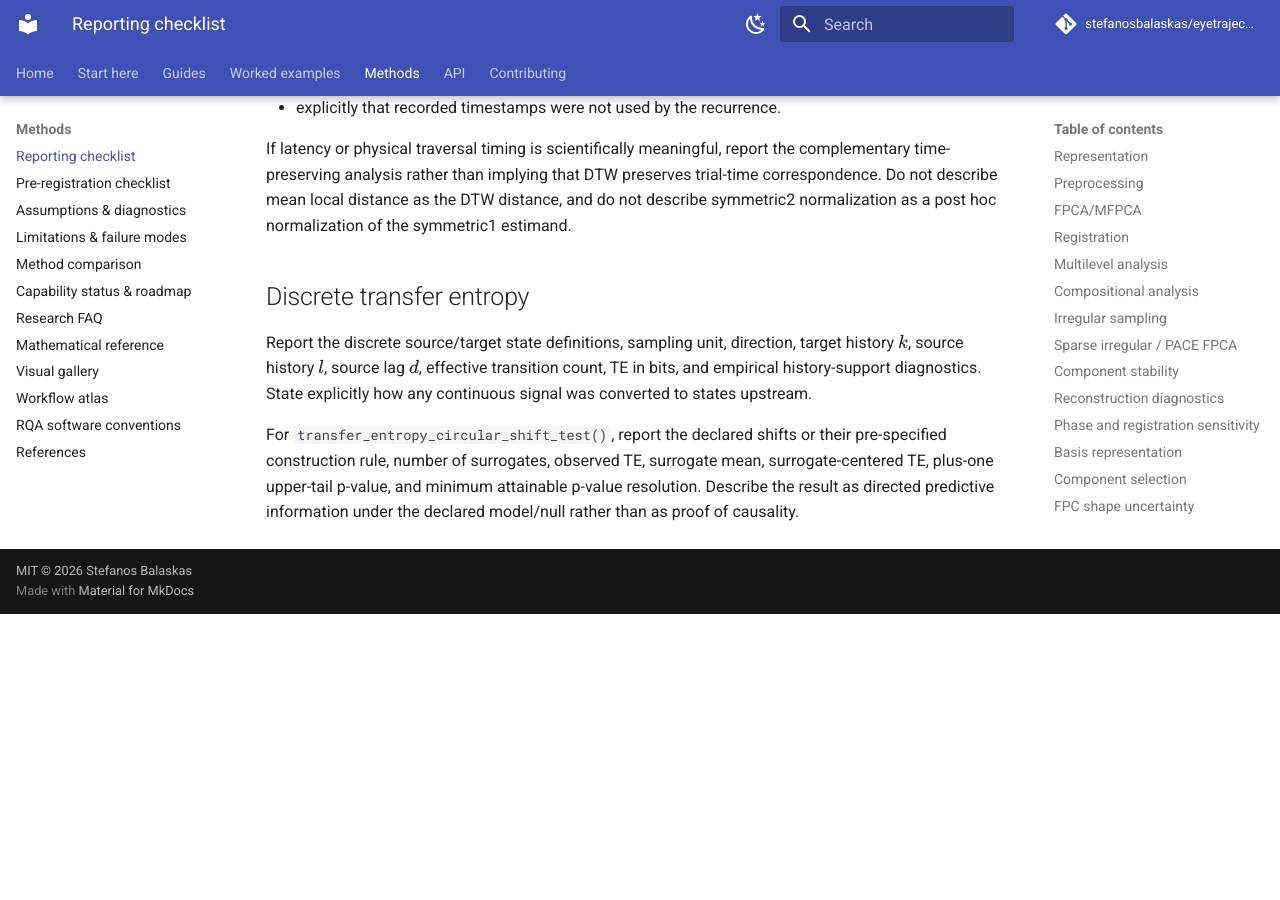
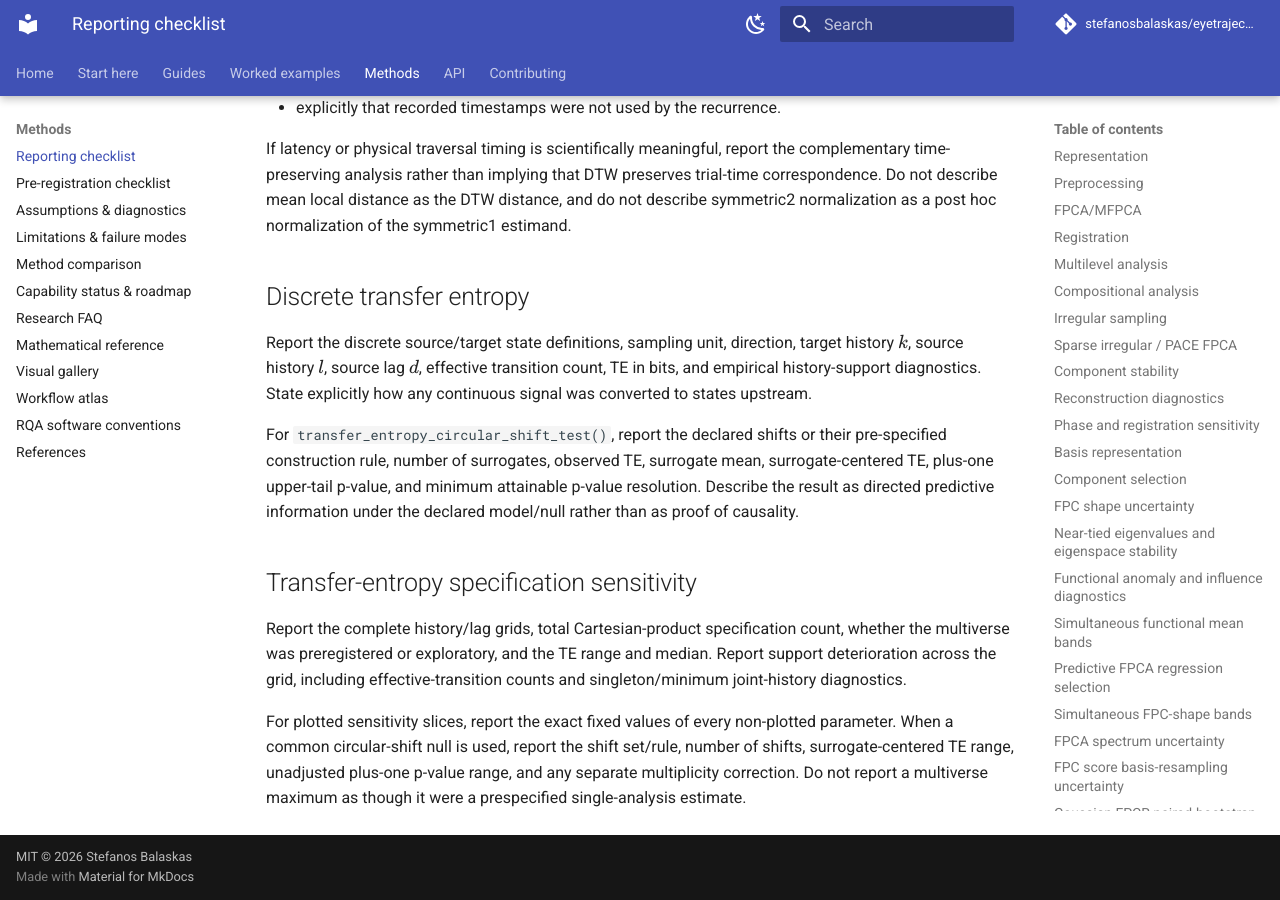
Before and after one commit to stefanosbalaskas/eyetrajectoriespy, an MkDocs documentation site: the page built from docs/methods/reporting.md, in a window 1280 px wide and 900 px high, scrolled down 26337 px. Built offline with MkDocs 1.6.1 and Material for MkDocs 9.7.7, drawn with Linux system fonts in a browser that asks for light colours; comment, search, counter and statistics services are not loaded; before the commit the page ends 26951 px from its top, so only the background shows below that.

Commit message:
Add transfer entropy sensitivity reporting guidance

```diff
--- a/docs/methods/reporting.md
+++ b/docs/methods/reporting.md
@@ -831,3 +831,16 @@ their pre-specified construction rule, number of surrogates, observed TE,
 surrogate mean, surrogate-centered TE, plus-one upper-tail p-value, and minimum
 attainable p-value resolution. Describe the result as directed predictive
 information under the declared model/null rather than as proof of causality.
+
+## Transfer-entropy specification sensitivity
+
+Report the complete history/lag grids, total Cartesian-product specification
+count, whether the multiverse was preregistered or exploratory, and the TE
+range and median. Report support deterioration across the grid, including
+effective-transition counts and singleton/minimum joint-history diagnostics.
+
+For plotted sensitivity slices, report the exact fixed values of every
+non-plotted parameter. When a common circular-shift null is used, report the
+shift set/rule, number of shifts, surrogate-centered TE range, unadjusted
+plus-one p-value range, and any separate multiplicity correction. Do not report
+a multiverse maximum as though it were a prespecified single-analysis estimate.
```
